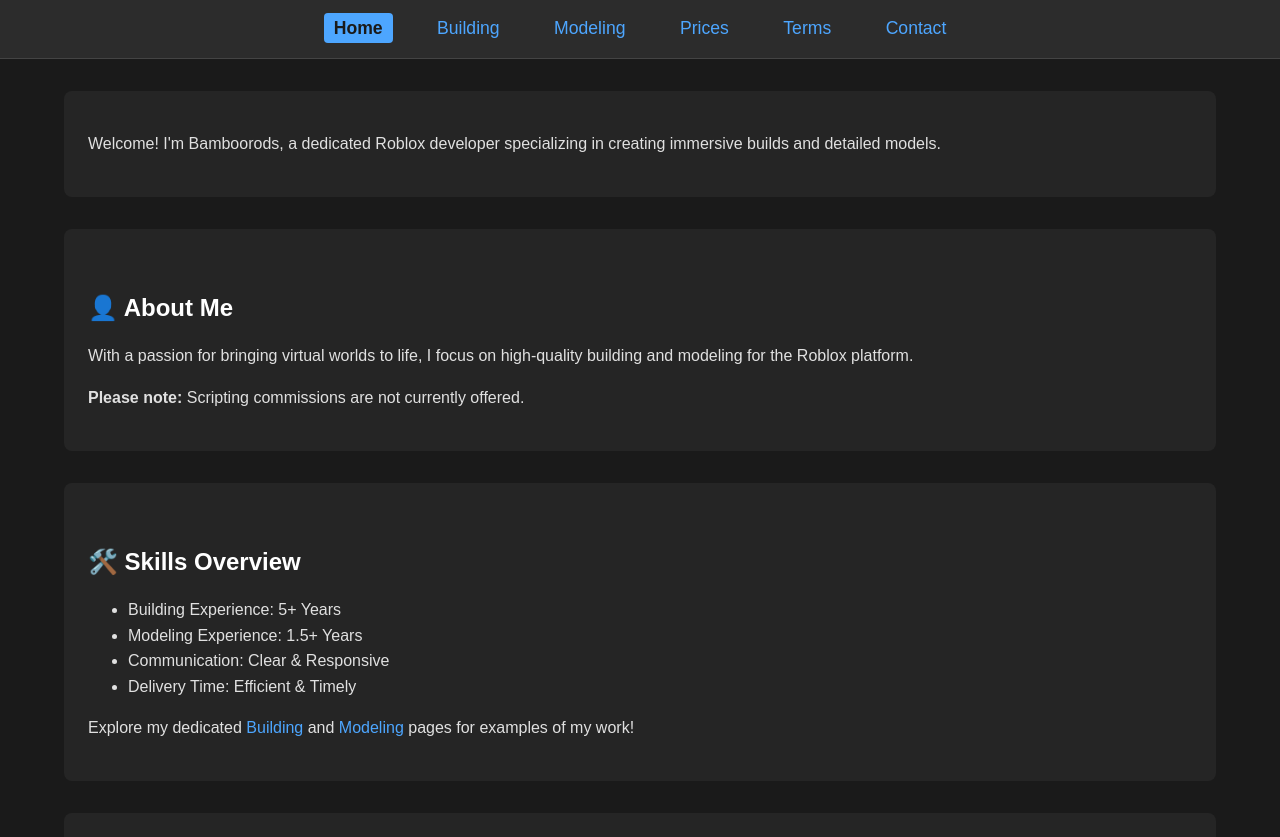
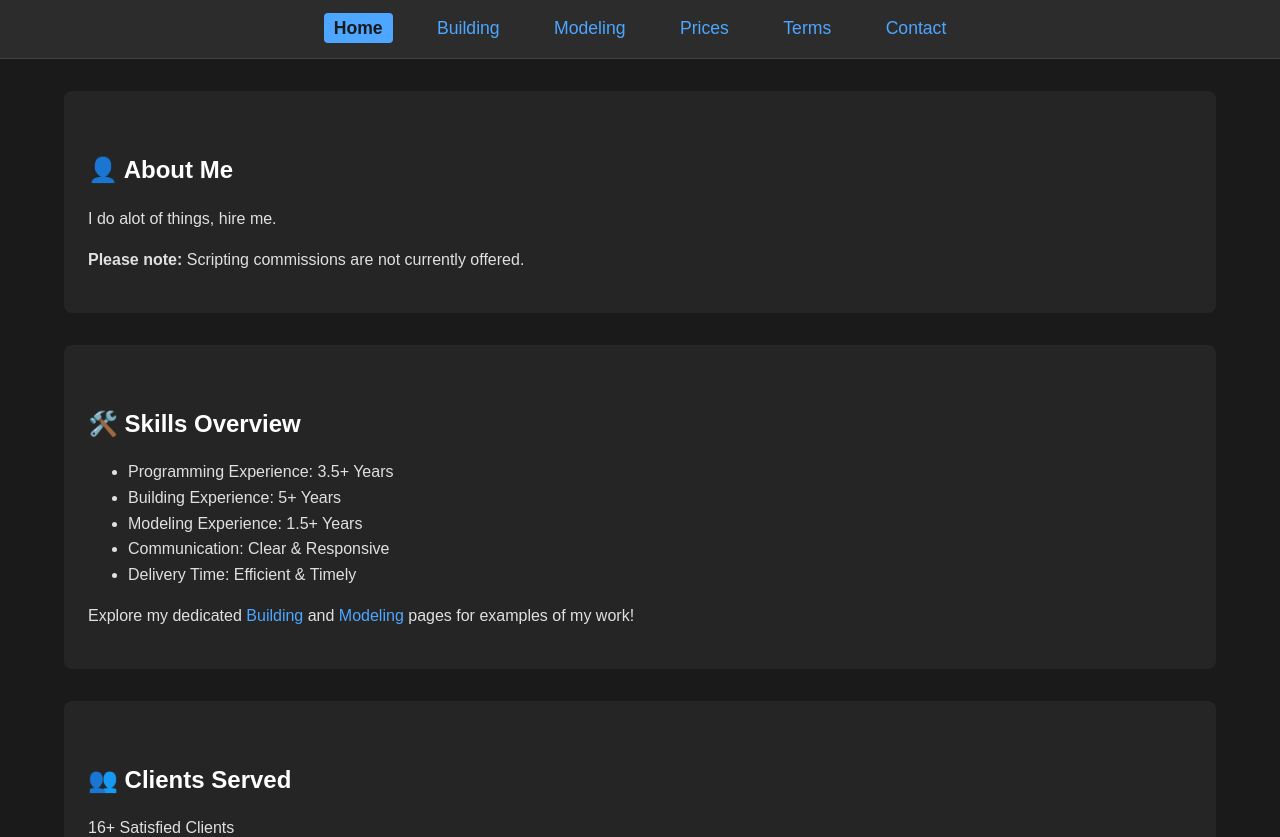
Before and after one commit to SimplyBamboo/Portfolio, a plain HTML site: page index.html in a window 1280 px wide. Shown: the part 115-952 px from the top of the page. Drawn offline with Linux system fonts and the light colour scheme; some packages are replaced by stand-ins of ours; a script that the page names is missing.

Commit message:
Update website content

```diff
--- a/index.html
+++ b/index.html
@@ -25,19 +25,16 @@
     </header>
 
     <main>
-        <section id="welcome">
-             <p>Welcome! I'm Bamboorods, a dedicated Roblox developer specializing in creating immersive builds and detailed models.</p>
-        </section>
-
         <section id="about">
             <h2>👤 About Me</h2>
-            <p>With a passion for bringing virtual worlds to life, I focus on high-quality building and modeling for the Roblox platform.</p>
+            <p>I do alot of things, hire me.</p>
             <p><strong>Please note:</strong> Scripting commissions are not currently offered.</p>
         </section>
 
         <section id="skills-overview">
             <h2>🛠️ Skills Overview</h2>
             <ul>
+                <li>Programming Experience: 3.5+ Years</li>
                 <li>Building Experience: 5+ Years</li>
                 <li>Modeling Experience: 1.5+ Years</li>
                 <li>Communication: Clear & Responsive</li>
@@ -48,7 +45,7 @@
 
         <section id="client-counter">
              <h2>👥 Clients Served</h2>
-             <p><span id="served-count">0</span>+ Satisfied Clients</p>
+             <p><span id="served-count">16</span>+ Satisfied Clients</p>
              <p>Ready to start your project? <a href="contact.html">Contact me</a> today!</p>
         </section>
     </main>
```
Also changed, not shown: modeling.html (+2 -2 lines).
